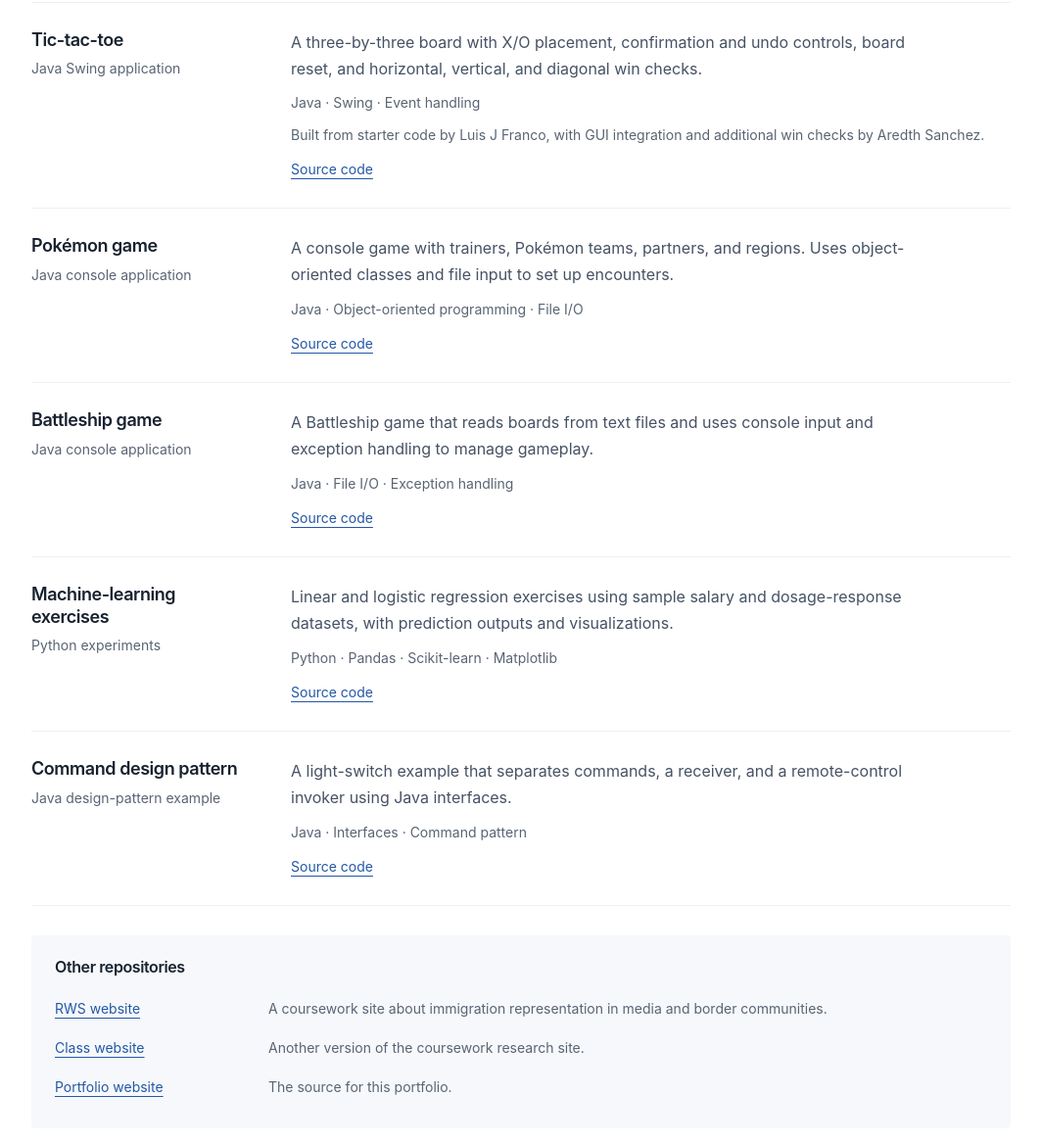
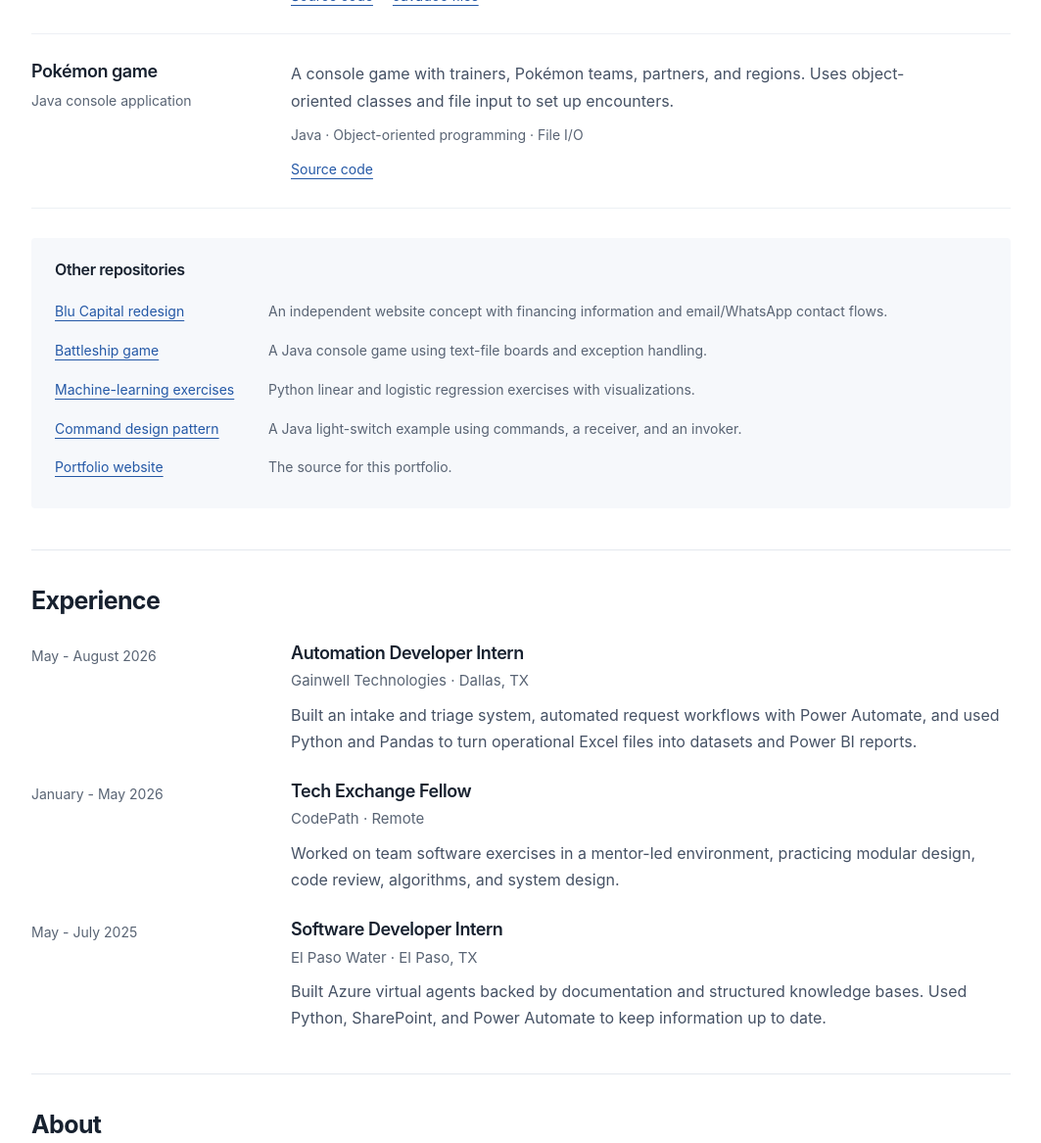
Before and after one commit to AredthSanchez/Portfolio-Website, a plain HTML site: page index.html in a window 1280 px wide. Shown: the part 1168-2335 px from the top of the page at 98% size, without its empty margins (108-1171 px from the left). Drawn offline with Linux system fonts and the light colour scheme.

Commit message:
Focus portfolio on four main projects and regroup other repositories

```diff
--- a/index.html
+++ b/index.html
@@ -32,40 +32,30 @@
     </section>
     <section class="section" id="projects" aria-labelledby="projects-heading">
       <div class="section-heading"><h2 id="projects-heading">Projects</h2><a href="https://github.com/AredthSanchez?tab=repositories" target="_blank" rel="noopener noreferrer">All repositories on GitHub</a></div>
-      <p class="section-intro">Web applications, programming projects, and coursework.</p>
+      <p class="section-intro">Selected web applications and Java projects.</p>
       <article class="project featured">
         <div><h3>AutoPay</h3><p class="type">Business invoice workspace</p></div>
         <div><p class="description">A shared workspace for managing clients and invoices. Team members have separate logins and access the same business records. Includes file attachments, payment tracking, Excel exports, and scheduled email reports.</p><p class="stack">React · JavaScript · Cloudflare Workers / D1 · Supabase Auth · Resend</p><div class="project-links"><a class="live-link" href="https://autopay.aredthsanchez.workers.dev/" target="_blank" rel="noopener noreferrer">Open live app</a><a href="https://github.com/AredthSanchez/AutoPay" target="_blank" rel="noopener noreferrer">Source code</a></div></div>
       </article>
-      <article class="project">
-        <div><h3>Blu Capital redesign</h3><p class="type">Independent website concept</p></div>
-        <div><p class="description">A responsive redesign concept with financing-service selection, FAQs, and contact flows that prepare messages for email or WhatsApp. Not affiliated with Blu Capital.</p><p class="stack">HTML · CSS · JavaScript</p><div class="project-links"><a href="https://blu-capital-reimagined.primeswift1.chatgpt.site/" target="_blank" rel="noopener noreferrer">View concept</a><a href="https://github.com/AredthSanchez/Blu-Capital-Redesign" target="_blank" rel="noopener noreferrer">Source code</a></div></div>
+      <article class="project" id="tic-tac-toe">
+        <div><h3>Tic-tac-toe</h3><p class="type">Java Swing application</p></div>
+        <div><p class="description">A three-by-three board with X/O placement, confirmation and undo controls, board reset, and horizontal, vertical, and diagonal win checks.</p><p class="stack">Java · Swing · Event handling</p><p class="stack">Built from starter code by Luis J Franco, with GUI integration and additional win checks by Aredth Sanchez.</p><div class="project-links"><a href="https://github.com/AredthSanchez/Tic-Tac-Toe" target="_blank" rel="noopener noreferrer">Source code</a></div></div>
       </article>
       <article class="project" id="chess-move-validator">
         <div><h3>Chess move validator</h3><p class="type">Java console application</p></div>
         <div><p class="description">Validates movement geometry for six chess piece types using interfaces, inheritance, enums, and custom exceptions. Includes generated API documentation.</p><p class="stack">Java · Object-oriented programming · Javadoc</p><p class="stack">Contributors: Aredth Sanchez, Sofia Vargas, and Ben Silva.</p><div class="project-links"><a href="https://github.com/AredthSanchez/Chess-Move-Validator" target="_blank" rel="noopener noreferrer">Source code</a><a href="https://github.com/AredthSanchez/Chess-Move-Validator/tree/main/docs" target="_blank" rel="noopener noreferrer">Javadoc files</a></div></div>
       </article>
-      <article class="project" id="tic-tac-toe">
-        <div><h3>Tic-tac-toe</h3><p class="type">Java Swing application</p></div>
-        <div><p class="description">A three-by-three board with X/O placement, confirmation and undo controls, board reset, and horizontal, vertical, and diagonal win checks.</p><p class="stack">Java · Swing · Event handling</p><p class="stack">Built from starter code by Luis J Franco, with GUI integration and additional win checks by Aredth Sanchez.</p><div class="project-links"><a href="https://github.com/AredthSanchez/Tic-Tac-Toe" target="_blank" rel="noopener noreferrer">Source code</a></div></div>
-      </article>
       <article class="project">
         <div><h3>Pokémon game</h3><p class="type">Java console application</p></div>
         <div><p class="description">A console game with trainers, Pokémon teams, partners, and regions. Uses object-oriented classes and file input to set up encounters.</p><p class="stack">Java · Object-oriented programming · File I/O</p><div class="project-links"><a href="https://github.com/AredthSanchez/Pokemon-Game" target="_blank" rel="noopener noreferrer">Source code</a></div></div>
       </article>
-      <article class="project">
-        <div><h3>Battleship game</h3><p class="type">Java console application</p></div>
-        <div><p class="description">A Battleship game that reads boards from text files and uses console input and exception handling to manage gameplay.</p><p class="stack">Java · File I/O · Exception handling</p><div class="project-links"><a href="https://github.com/AredthSanchez/Battleship-Game" target="_blank" rel="noopener noreferrer">Source code</a></div></div>
-      </article>
-      <article class="project">
-        <div><h3>Machine-learning exercises</h3><p class="type">Python experiments</p></div>
-        <div><p class="description">Linear and logistic regression exercises using sample salary and dosage-response datasets, with prediction outputs and visualizations.</p><p class="stack">Python · Pandas · Scikit-learn · Matplotlib</p><div class="project-links"><a href="https://github.com/AredthSanchez/ML_Projects" target="_blank" rel="noopener noreferrer">Source code</a></div></div>
-      </article>
-      <article class="project">
-        <div><h3>Command design pattern</h3><p class="type">Java design-pattern example</p></div>
-        <div><p class="description">A light-switch example that separates commands, a receiver, and a remote-control invoker using Java interfaces.</p><p class="stack">Java · Interfaces · Command pattern</p><div class="project-links"><a href="https://github.com/AredthSanchez/Command_Design_Pattern" target="_blank" rel="noopener noreferrer">Source code</a></div></div>
-      </article>
-      <div class="more-projects"><h3>Other repositories</h3><div class="repository-row"><a href="https://github.com/AredthSanchez/RWS-Website" target="_blank" rel="noopener noreferrer">RWS website</a><p>A coursework site about immigration representation in media and border communities.</p></div><div class="repository-row"><a href="https://github.com/AredthSanchez/ClassWebsite" target="_blank" rel="noopener noreferrer">Class website</a><p>Another version of the coursework research site.</p></div><div class="repository-row"><a href="https://github.com/AredthSanchez/Portfolio-Website" target="_blank" rel="noopener noreferrer">Portfolio website</a><p>The source for this portfolio.</p></div></div>
+      <div class="more-projects"><h3>Other repositories</h3>
+        <div class="repository-row"><a href="https://github.com/AredthSanchez/Blu-Capital-Redesign" target="_blank" rel="noopener noreferrer">Blu Capital redesign</a><p>An independent website concept with financing information and email/WhatsApp contact flows.</p></div>
+        <div class="repository-row"><a href="https://github.com/AredthSanchez/Battleship-Game" target="_blank" rel="noopener noreferrer">Battleship game</a><p>A Java console game using text-file boards and exception handling.</p></div>
+        <div class="repository-row"><a href="https://github.com/AredthSanchez/ML_Projects" target="_blank" rel="noopener noreferrer">Machine-learning exercises</a><p>Python linear and logistic regression exercises with visualizations.</p></div>
+        <div class="repository-row"><a href="https://github.com/AredthSanchez/Command_Design_Pattern" target="_blank" rel="noopener noreferrer">Command design pattern</a><p>A Java light-switch example using commands, a receiver, and an invoker.</p></div>
+        <div class="repository-row"><a href="https://github.com/AredthSanchez/Portfolio-Website" target="_blank" rel="noopener noreferrer">Portfolio website</a><p>The source for this portfolio.</p></div>
+      </div>
     </section>
     <section class="section" id="experience" aria-labelledby="experience-heading">
       <h2 id="experience-heading">Experience</h2>
```
Also changed, not shown: 1 other file.
